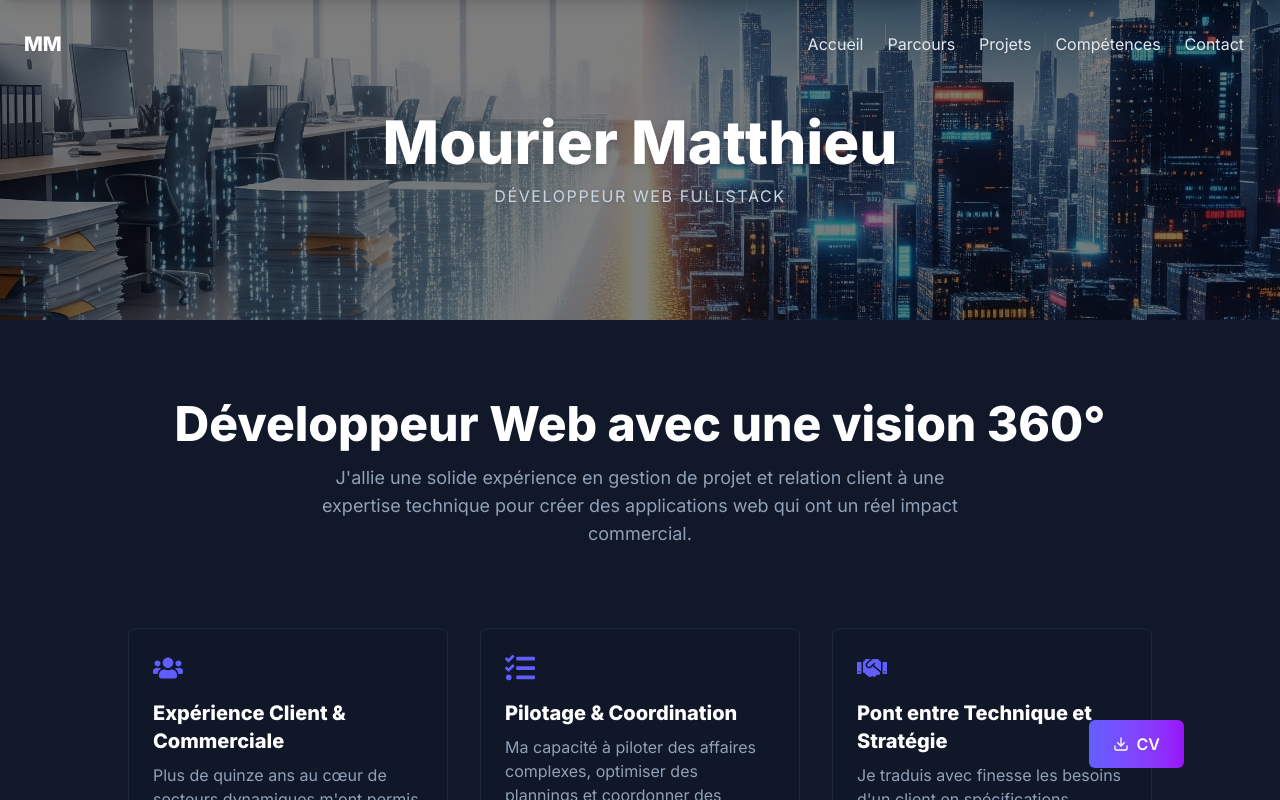
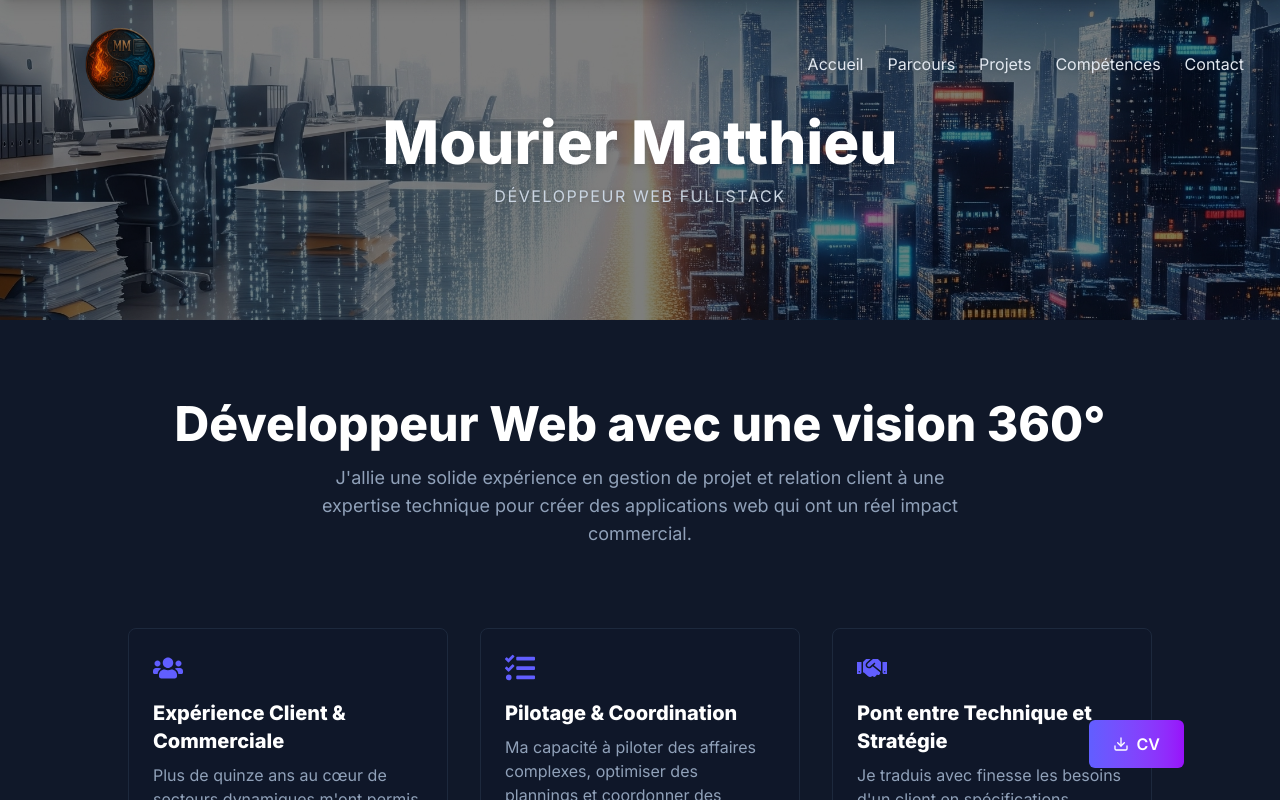
Before and after one commit to Vangelis-26/portofolio, a Next.js app: page / in a window 1280 px wide. Shown: the top 800 px of the page. Built offline with nearby package versions, Linux system fonts and the light colour scheme.

Commit message:
Remplacer le texte du lien d'accueil par un logo avec un style amélioré et une animation de survol.

```diff
--- a/src/components/header/header.jsx
+++ b/src/components/header/header.jsx
@@ -47,9 +47,14 @@ export default function Header() {
             <Link
               href="/"
               aria-label="Retour à l'accueil"
-              className="font-bold text-xl hover:text-(--color-border) transition-colors"
+              className="relative block h-16 w-40 md:h-20 md:w-48 transition-transform duration-300 hover:scale-105"
             >
-              MM
+              <Image
+                src="/logo.webp"
+                alt="Logo Mourier Matthieu"
+                fill
+                style={{ objectFit: 'contain' }}
+              />
             </Link>
 
             <div className="hidden md:block">
```
Also changed, not shown: public/logo.webp.
